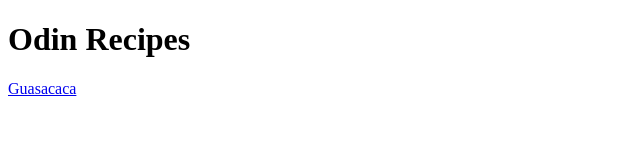
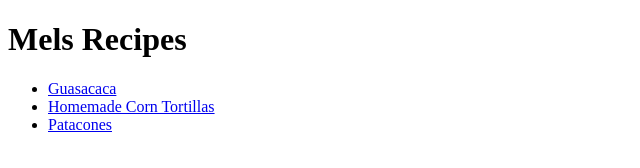
Before and after one commit to InariManuel/odin-recipes, a plain HTML site: page index.html in a window 1280 px wide. Shown: the whole page, without its empty margins (0-640 px from the left). Drawn offline with Linux system fonts and the light colour scheme.

Commit message:
Final update for index.html

```diff
--- a/index.html
+++ b/index.html
@@ -4,9 +4,19 @@
 <meta charset="utf-8">
 </head>
 <body>
-<h1>Odin Recipes</h1>
+<h1>Mels Recipes</h1>
 </body>
+<ul>
+    <li>
 <a href="recipes/guasacaca.html">Guasacaca</a>
+    </li>
+
+    <li>
+<a href="recipes/tortillas.html">Homemade Corn Tortillas</a>
+    </li>
+    <li>
+        <a href="recipes/tostones.html">Patacones</a></li>
+</ul>
 
 
 </html>
```
